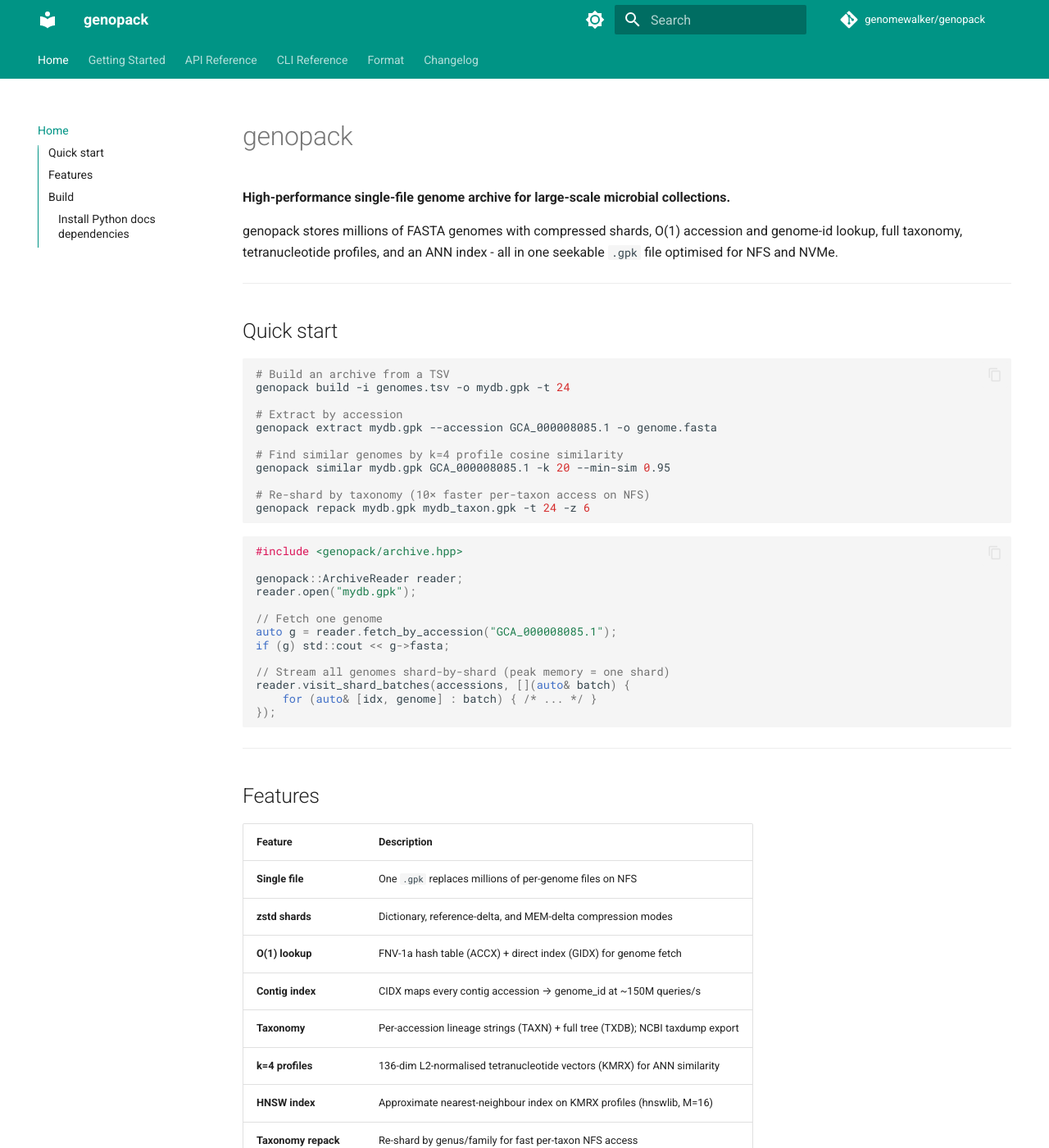
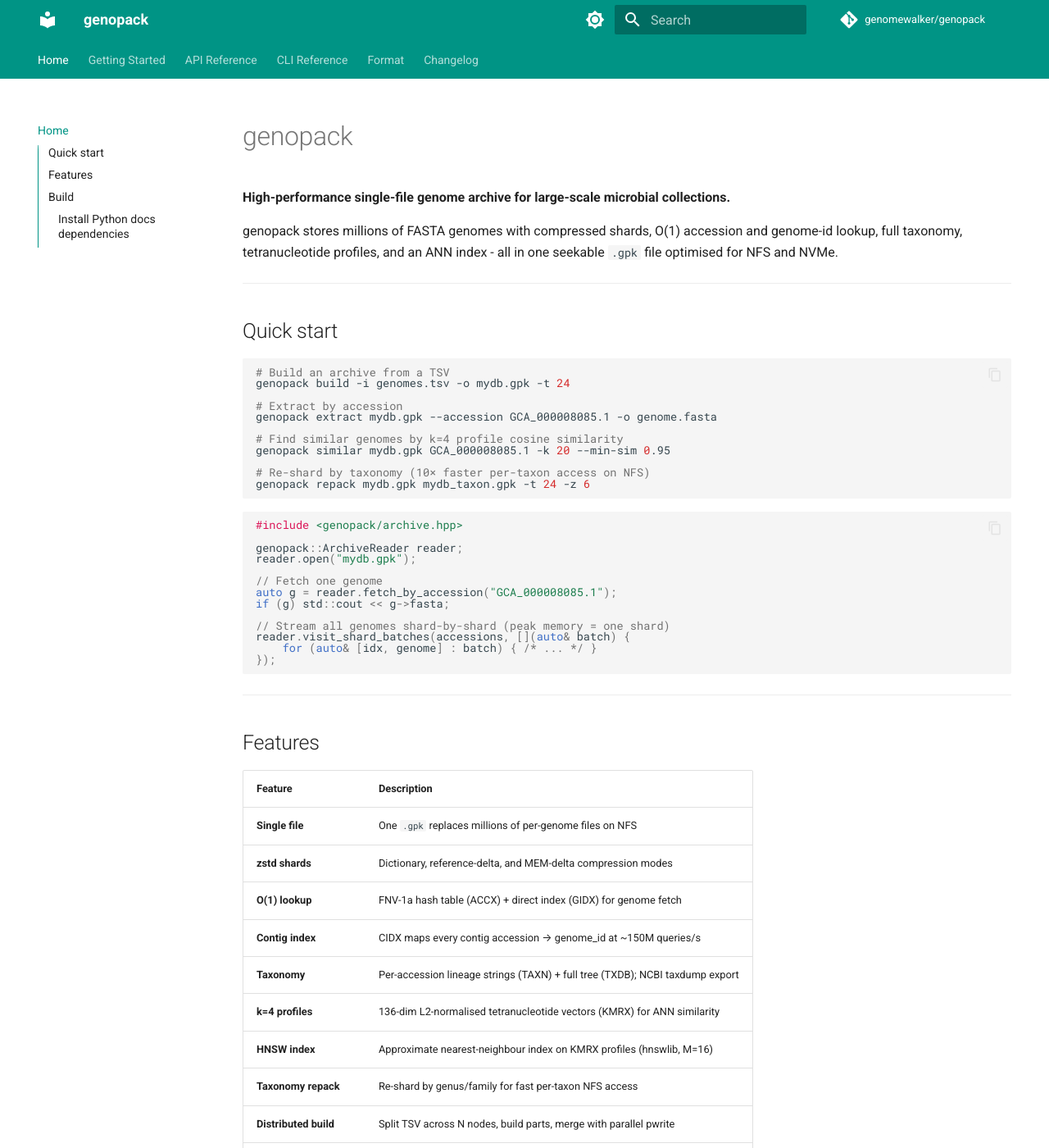
Before and after one commit to genomewalker/genopack, an MkDocs documentation site: the page built from docs/index.md, in a window 1280 px wide and 1400 px high. Shown: the whole window at 82% size. Built offline with MkDocs 1.6.1 and Material for MkDocs 9.7.7, drawn with Linux system fonts in a browser that asks for light colours; comment, search, counter and statistics services are not loaded.

Commit message:
docs: reduce code line-height to 1.0 for solid box-drawing lines

```diff
--- a/docs/stylesheets/extra.css
+++ b/docs/stylesheets/extra.css
@@ -1,4 +1,4 @@
 /* Continuous box-drawing characters in code blocks */
 .md-typeset pre > code {
-  line-height: 1.2;
+  line-height: 1.0;
 }
```
